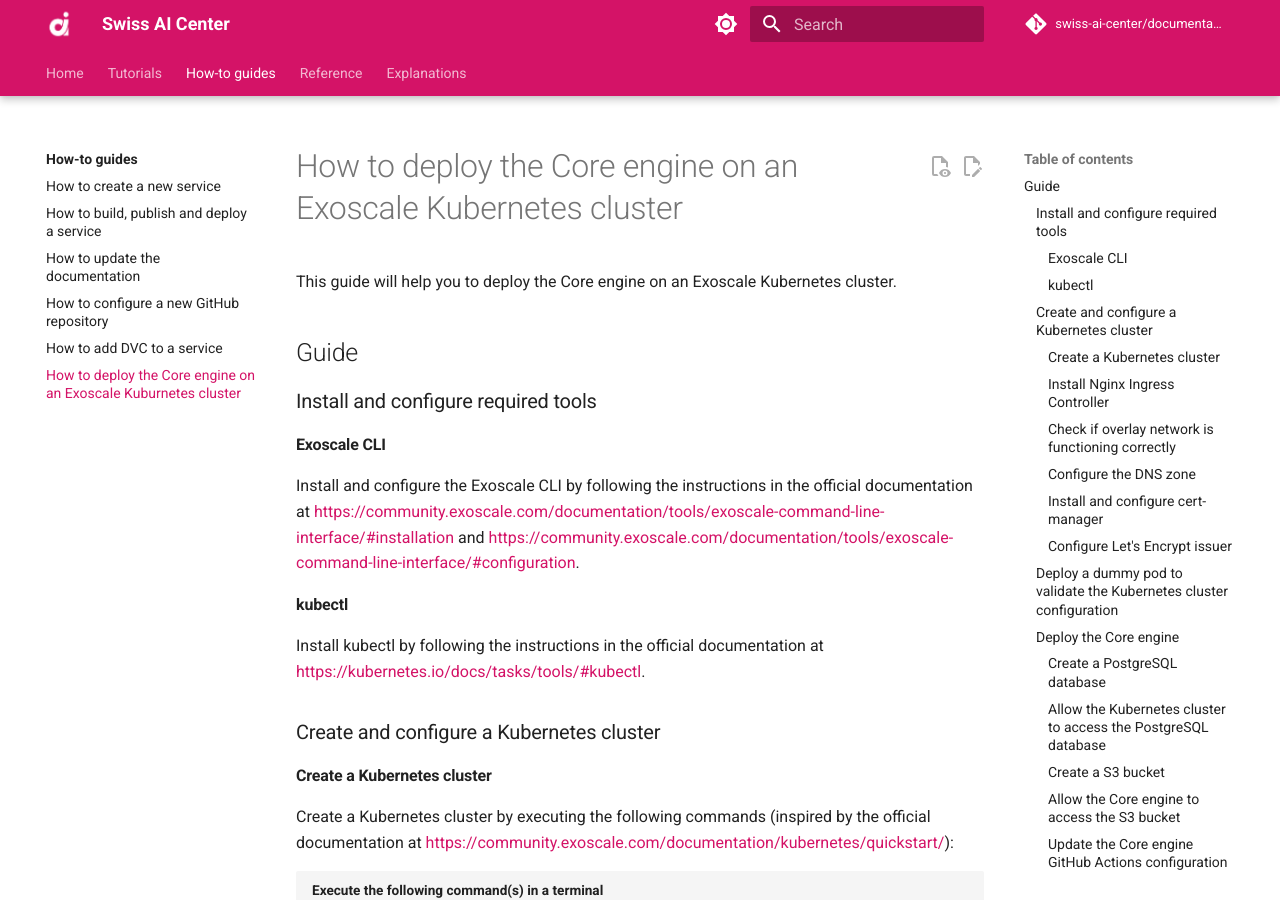
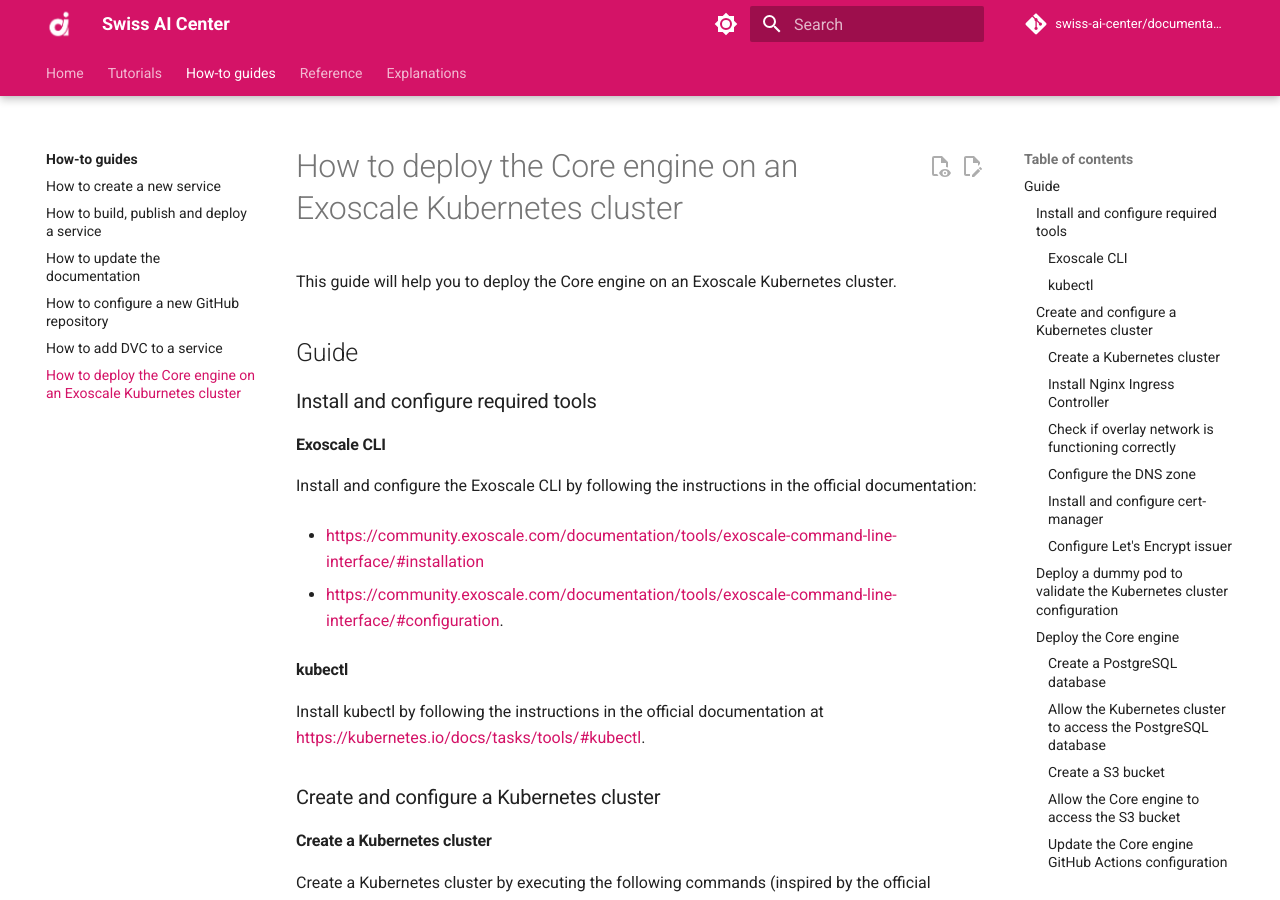
Before and after one commit to swiss-ai-center/documentation, an MkDocs documentation site: the page built from docs/how-to-guides/how-to-deploy-the-core-engine-on-an-exoscale-kubernetes-cluster.md, in a window 1280 px wide and 900 px high. Built offline with MkDocs 1.6.1 and Material for MkDocs 9.7.7, drawn with Linux system fonts in a browser that asks for light colours; comment, search, counter and statistics services are not loaded.

Commit message:
changed links to a list format

```diff
--- a/docs/how-to-guides/how-to-deploy-the-core-engine-on-an-exoscale-kubernetes-cluster.md
+++ b/docs/how-to-guides/how-to-deploy-the-core-engine-on-an-exoscale-kubernetes-cluster.md
@@ -10,10 +10,11 @@ cluster.
 #### Exoscale CLI
 
 Install and configure the Exoscale CLI by following the instructions in the
-official documentation at
-<https://community.exoscale.com/documentation/tools/exoscale-command-line-interface/#installation>
-and
-<https://community.exoscale.com/documentation/tools/exoscale-command-line-interface/#configuration>.
+official documentation:
+
+ - <https://community.exoscale.com/documentation/tools/exoscale-command-line-interface/#installation>
+
+ - <https://community.exoscale.com/documentation/tools/exoscale-command-line-interface/#configuration>.
 
 #### kubectl
 
```
